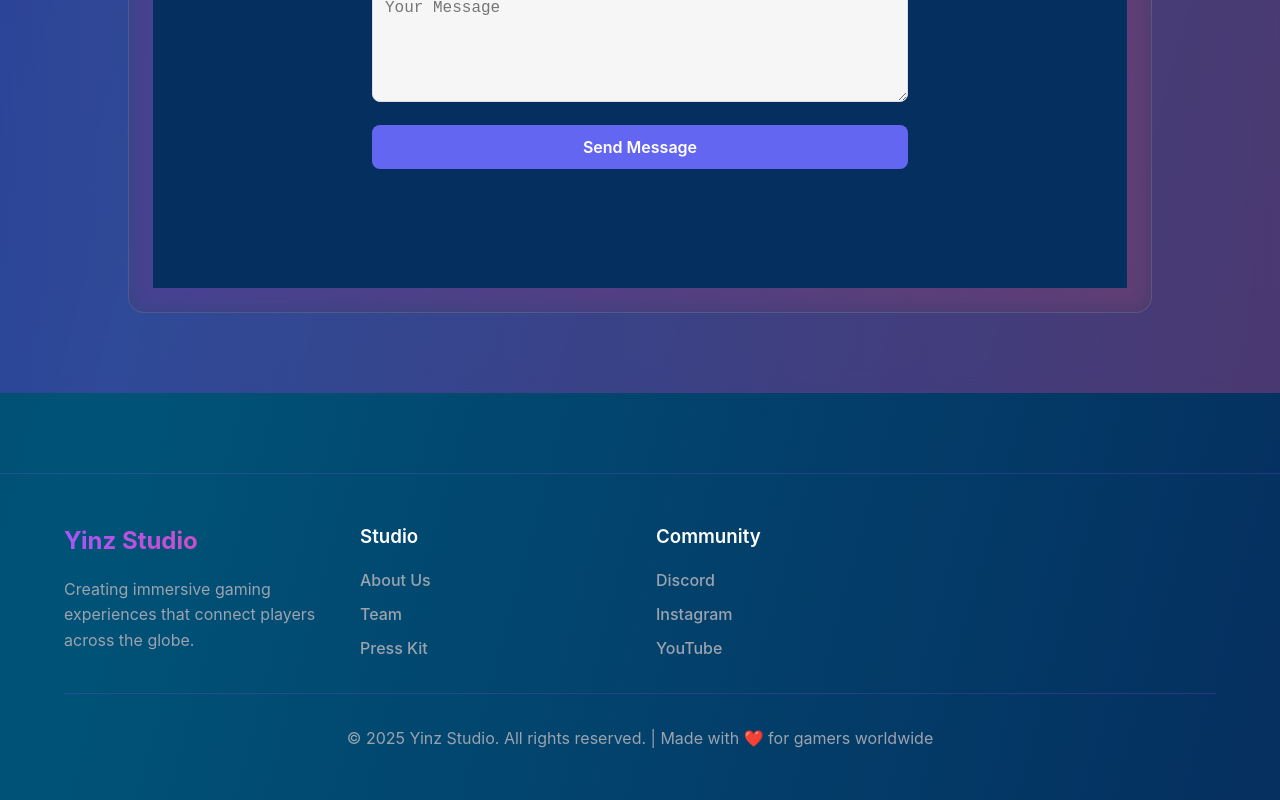
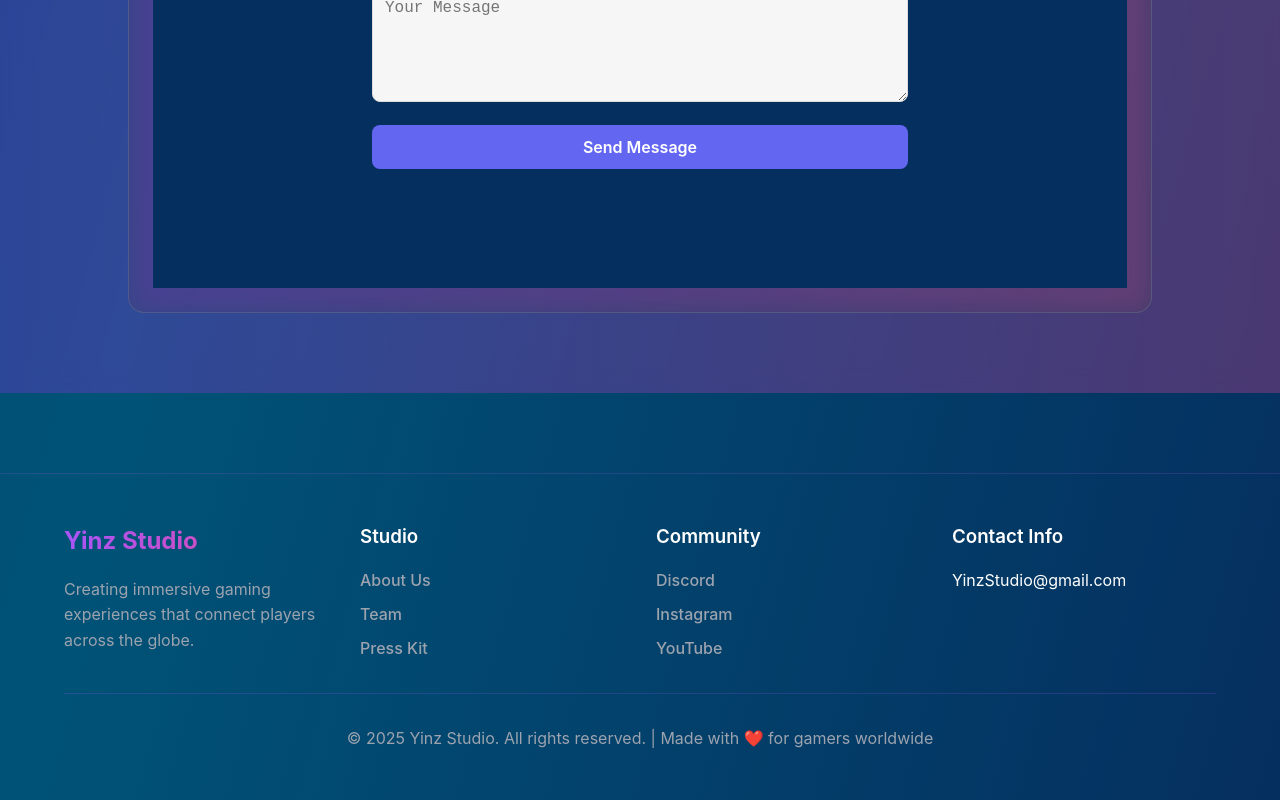
Before and after one commit to ct2sjk/Yinz_Studio_Website, a React (Vite) app: page / in a window 1280 px wide. Shown: the part 4009-4809 px from the top of the page. Built offline with nearby package versions, Linux system fonts and the light colour scheme.

Commit message:
Update App.tsx
added contact info in footer

```diff
--- a/src/App.tsx
+++ b/src/App.tsx
@@ -1068,6 +1068,13 @@ const GameStudioLanding: React.FC = () => {
                                     <li><a href="#https://www.youtube.com/@YinzStudio/videos">YouTube</a></li>
                                 </ul>
                             </div>
+                            <div className="footer-section">
+                                <h3>Contact Info</h3>
+                                <ul>
+                                    <li>YinzStudio@gmail.com</li>
+
+                                </ul>
+                            </div>
                         </div>
                         <div className="footer-bottom">
                             <p>&copy; 2025 Yinz Studio. All rights reserved. | Made with ❤️ for gamers worldwide</p>
```
